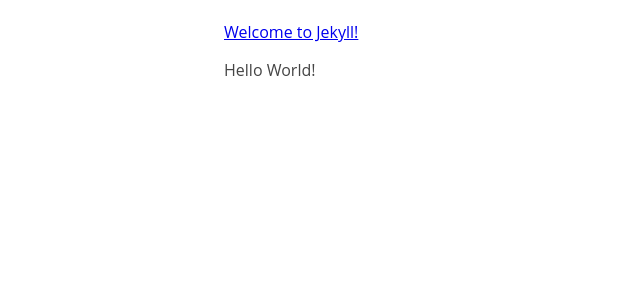
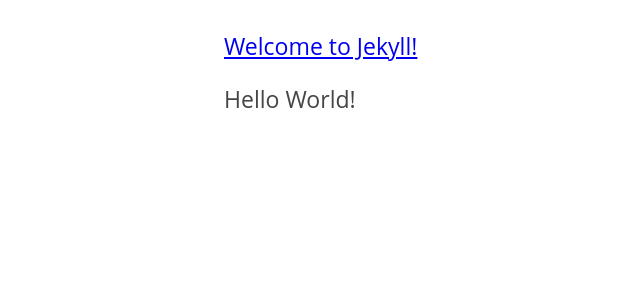
Before and after one commit to donqustix/donqustix.github.io, a Jekyll site: the page built from index.md, in a window 1280 px wide. Shown: the top 300 px of the page, without its empty margins (16-656 px from the left). Built offline with Jekyll 4.4.1, drawn with Linux system fonts in a browser that asks for light colours.

Commit message:
commit changes

```diff
--- a/assets/css/main.scss
+++ b/assets/css/main.scss
@@ -2,7 +2,11 @@
 ---
 
 body {
-    font: 16px "Open Sans", sans-serif;
+
+  font-size: calc(14px + (26 - 14) * ((100vw - 300px) / (1600 - 300)));
+  line-height: calc(1.3em + (1.5 - 1.2) * ((100vw - 300px)/(1600 - 300)));
+
+    font-family: "Open Sans", sans-serif;
     color: #454545;
     max-width: 800px;
     margin: 0 auto;
--- a/index.md
+++ b/index.md
@@ -2,5 +2,4 @@
 # Feel free to add content and custom Front Matter to this file.
 # To modify the layout, see https://jekyllrb.com/docs/themes/#overriding-theme-defaults
 ---
-
 Hello World!
```
